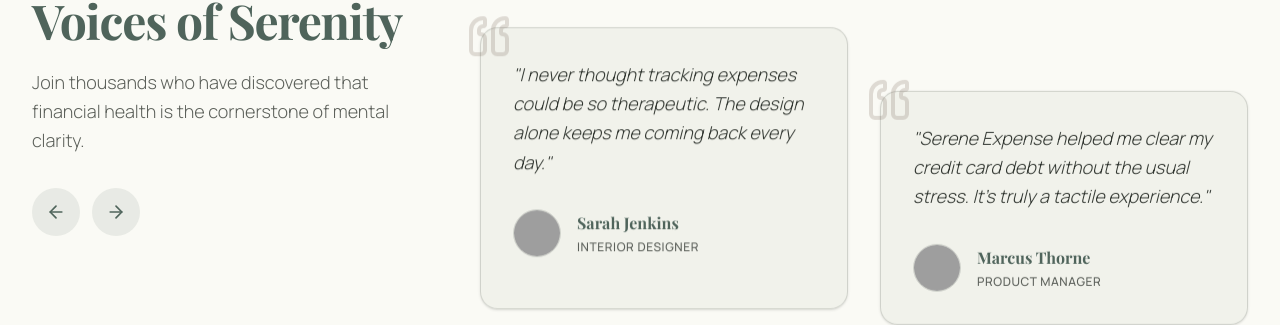
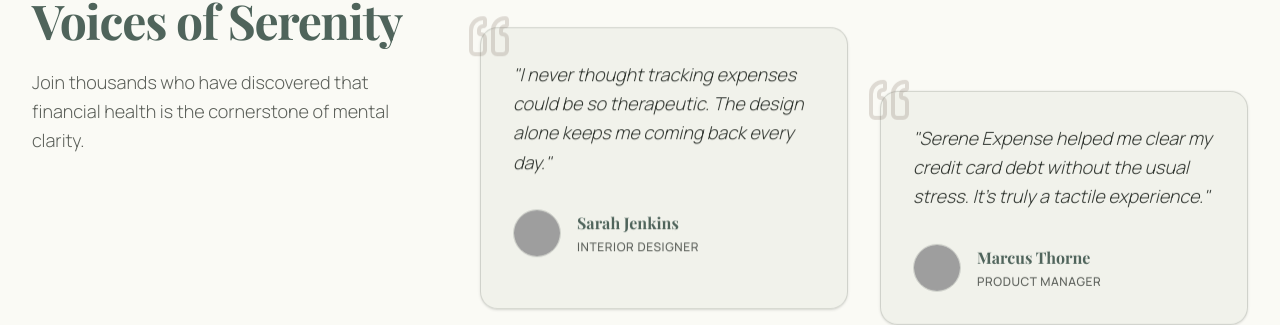
Before and after one commit to NotWrench/WTMA-Project, a Next.js app: page / in a window 1280 px wide. Shown: the part 2045-2370 px from the top of the page. Built offline with nearby package versions, Linux system fonts and the light colour scheme; grey boxes are pictures that could not be loaded; a web font is replaced by a local one.

Commit message:
chore: removed arrows from testimonials

```diff
--- a/components/home/testimonials-section.tsx
+++ b/components/home/testimonials-section.tsx
@@ -1,6 +1,6 @@
 "use client";
 
-import { ArrowLeft, ArrowRight, Quote } from "lucide-react";
+import { Quote } from "lucide-react";
 import { motion, useScroll, useTransform } from "motion/react";
 import Image from "next/image";
 import { useRef } from "react";
@@ -47,27 +47,6 @@
               Join thousands who have discovered that financial health is the
               cornerstone of mental clarity.
             </p>
-          </ScrollReveal>
-
-          <ScrollReveal delay={0.2}>
-            <div className="mt-8 flex gap-3">
-              <motion.button
-                aria-label="Previous Testimonial"
-                className="flex h-12 w-12 items-center justify-center rounded-full bg-primary/10 text-primary transition-colors hover:bg-primary/20"
-                whileHover={{ scale: 1.05 }}
-                whileTap={{ scale: 0.95 }}
-              >
-                <ArrowLeft className="h-5 w-5" />
-              </motion.button>
-              <motion.button
-                aria-label="Next Testimonial"
-                className="flex h-12 w-12 items-center justify-center rounded-full bg-primary/10 text-primary transition-colors hover:bg-primary/20"
-                whileHover={{ scale: 1.05 }}
-                whileTap={{ scale: 0.95 }}
-              >
-                <ArrowRight className="h-5 w-5" />
-              </motion.button>
-            </div>
           </ScrollReveal>
         </div>
 
```
